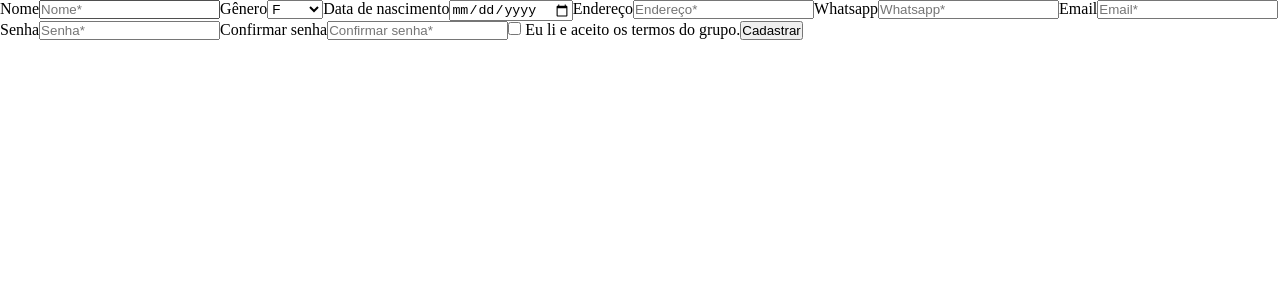
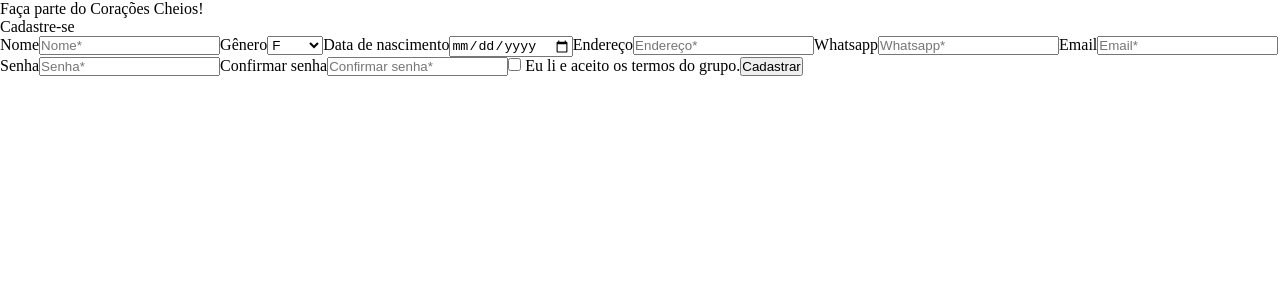
Before and after one commit to ayamello/practicing-forms, a React (Create React App) app: page /cadastro in a window 1280 px wide. Shown: the top 300 px of the page. Built offline with nearby package versions, Linux system fonts and the light colour scheme.

Commit message:
Add text in register page

```diff
--- a/src/pages/Register/index.jsx
+++ b/src/pages/Register/index.jsx
@@ -2,8 +2,11 @@ import { useForm } from "react-hook-form";
 import * as yup from "yup";
 import { yupResolver } from "@hookform/resolvers/yup";
 import { volunteers } from '../../utils/volunteers';
+import { useState } from "react";
 
 function Register() {
+    const [volunteer, setVolunteer] = useState({});
+
     const formSchema = yup.object().shape({
         name: yup.string().required("Nome é obrigatório"),
         gender: yup.string().required("Gênero é obrigatório"),
@@ -31,11 +34,15 @@ function Register() {
     });
 
     function handleSubmitRegister(data) {
+        setVolunteer(data);
         volunteers.push(data);
     }
 
     return(
         <div className="divForm">
+            <p>Faça parte do Corações Cheios!</p>
+            <p>Cadastre-se</p>
+
             <form className="form" onSubmit={handleSubmit(handleSubmitRegister)}>
                 <label htmlFor="name">Nome</label>
                 <input type="text" id="name" placeholder="Nome*" {...register("name")} />
```
